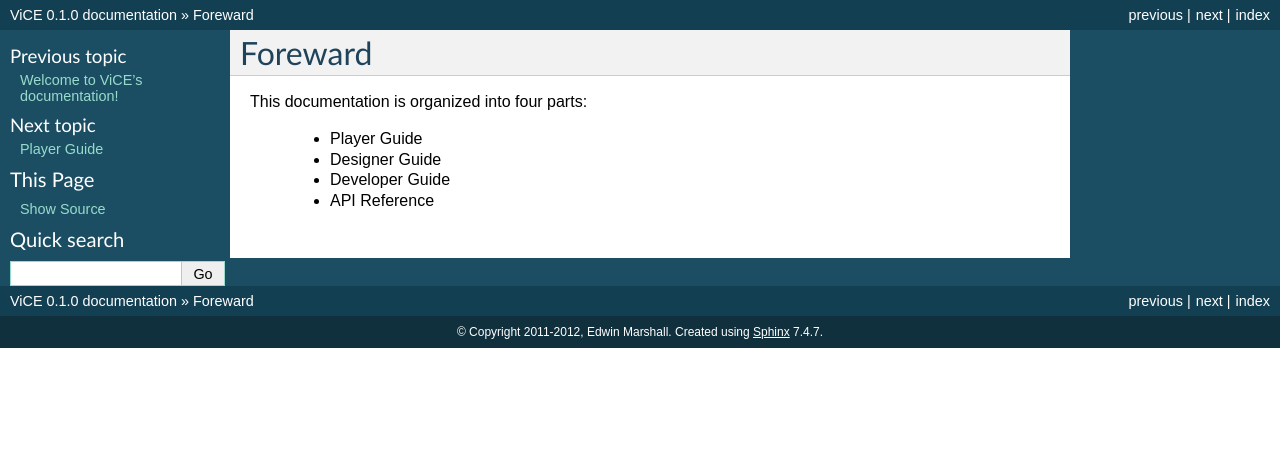
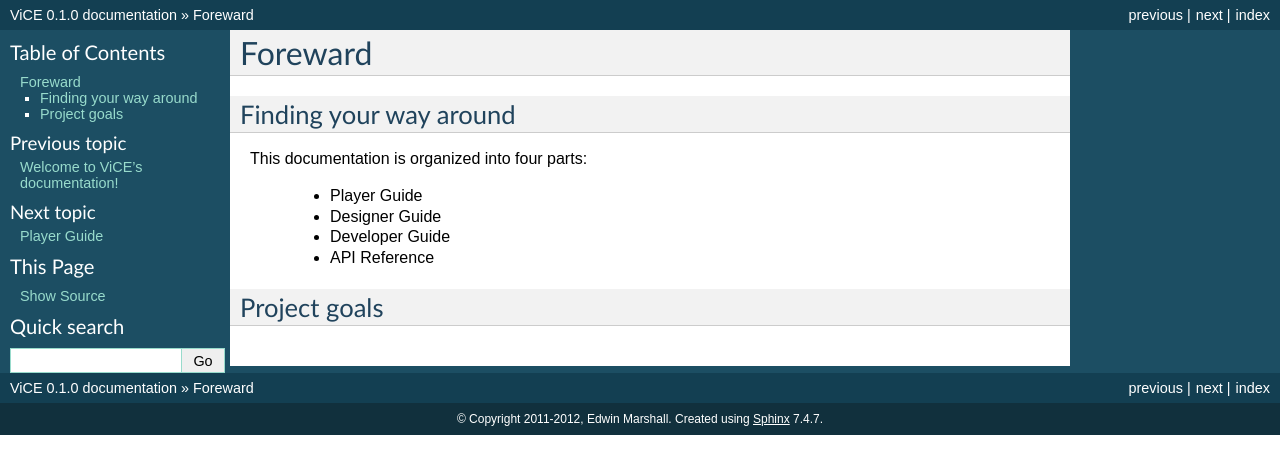
Before and after one commit to cnelsonsic/ViCE, a Sphinx documentation site: the page built from doc/source/foreward.rst, in a window 1280 px wide. Shown: the top 474 px of the page. Built offline with Sphinx 7.4.7, drawn with Linux system fonts in a browser that asks for light colours.

Commit message:
- expanded foreward slightly for testing purposes

```diff
--- a/doc/source/foreward.rst
+++ b/doc/source/foreward.rst
@@ -1,5 +1,8 @@
 Foreward
 ########
+
+Finding your way around
+=======================
 
 This documentation is organized into four parts:
 
@@ -7,3 +10,6 @@ This documentation is organized into four parts:
     * Designer Guide
     * Developer Guide
     * API Reference
+
+Project goals
+=============
```
